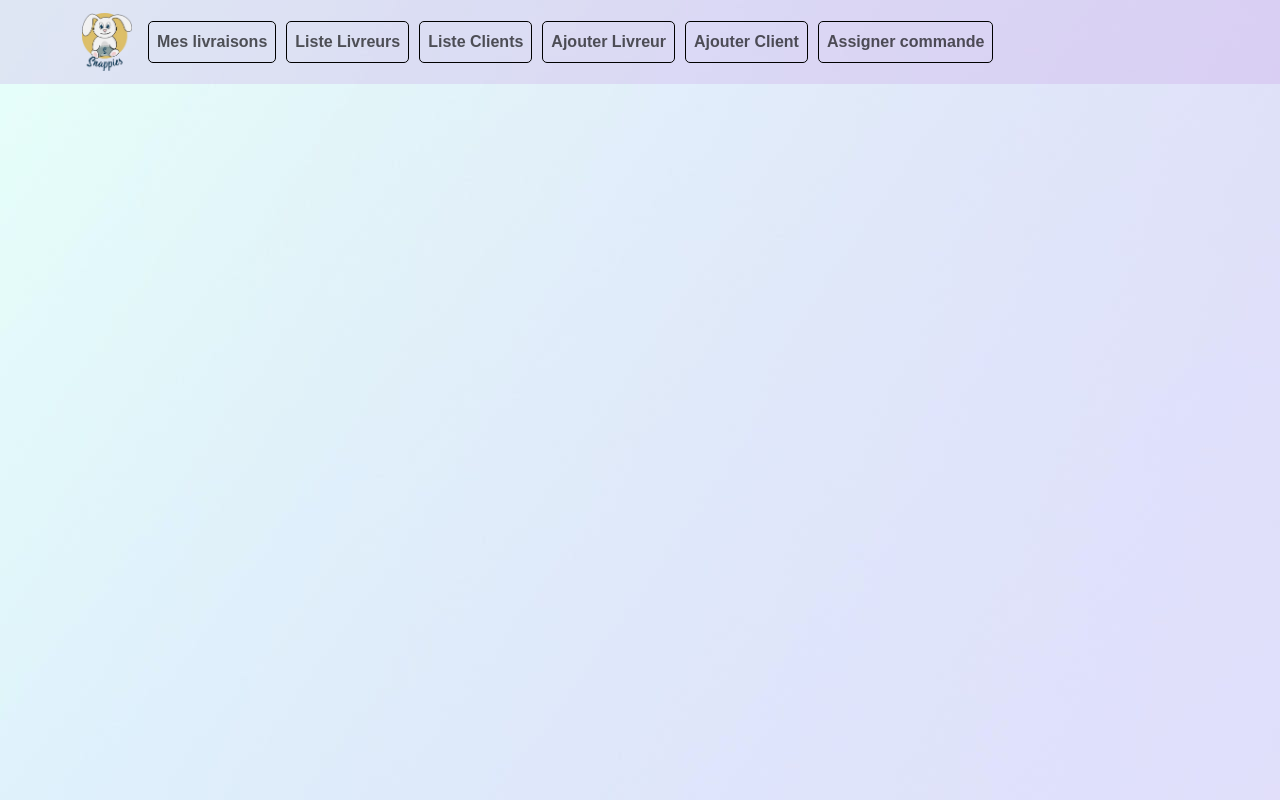
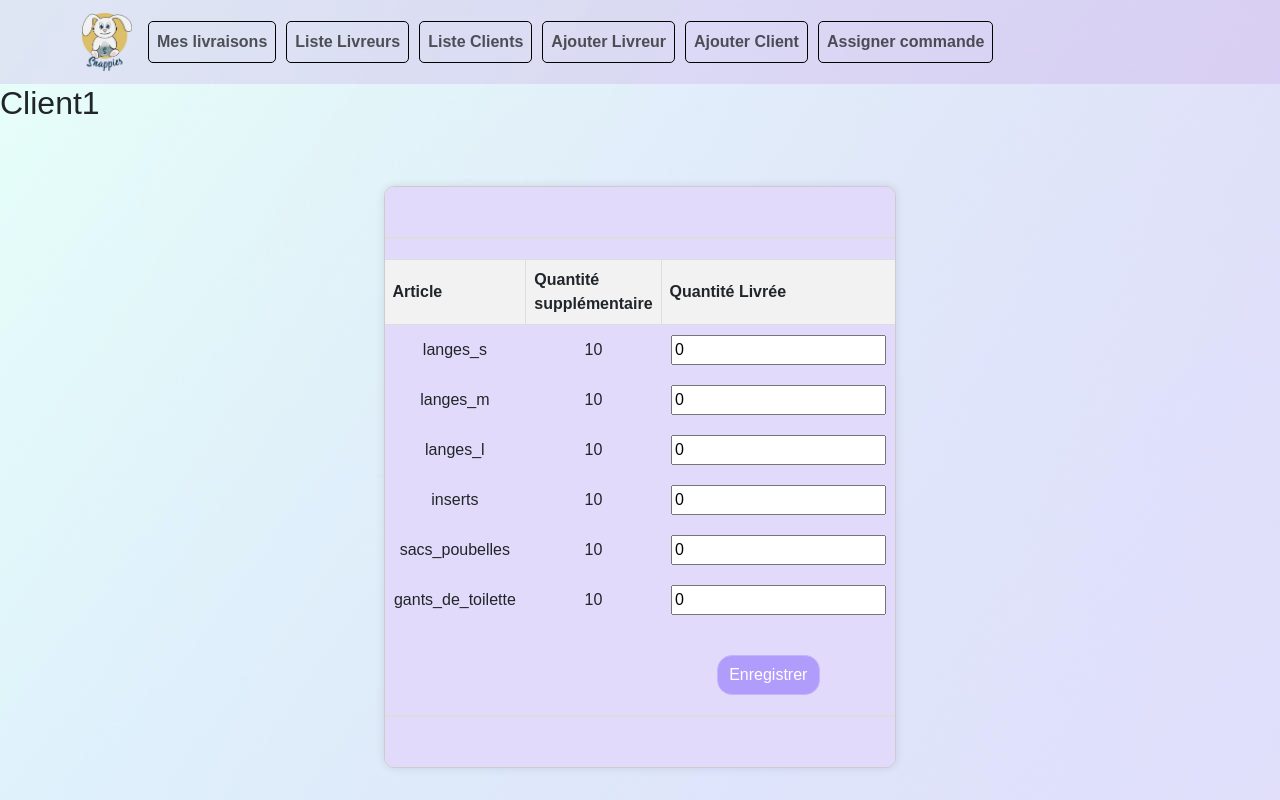
Before and after one commit to adamvinci/pfe2023frontend, a Vue app: page /livraisonclient in a window 1280 px wide. Built offline with nearby package versions, Linux system fonts and the light colour scheme.

Commit message:
ajout page StockCamion et LivraisonClient

```diff
--- a/src/router/index.js
+++ b/src/router/index.js
@@ -5,6 +5,8 @@ import AddClientView from '../views/AddClientView.vue'
 import AddCommandView from '../views/AddCommandView.vue'
 import AssignerView from '../views/AssignerView.vue'
 import AddLivreurView from '../views/AddLivreurView.vue'
+import StockCamion from '../views/StockCamionView.vue'
+import LivraisonClient from '../views/LivraisonClientView.vue'
 
 const router = createRouter({
   history: createWebHistory(import.meta.env.BASE_URL),
@@ -39,6 +41,16 @@ const router = createRouter({
       name: 'addLivreur',
       component: AddLivreurView
     },
+    {
+      path: '/stockcamion',
+      name: 'stockcamion',
+      component: StockCamion
+    },
+    {
+      path: '/livraisonclient',
+      name: 'livraisonclient',
+      component: LivraisonClient
+    },
   ]
 });
 
--- a/src/views/HomeView.vue
+++ b/src/views/HomeView.vue
@@ -1,18 +1,26 @@
 <template>
+  <div class="page-container">
+    <!-- Bouton en haut à gauche -->
+    <router-link to="/stockcamion">
+      <button class="btn-StockCamion">Stock camion</button>
+    </router-link>
+
     <div class="table-container" id="homeView">
       <div class="table-wrapper" id="homeViewDiv">
         <table id="tableHomeView">
           <thead>
             <tr>
+              <!-- Aucun libellé pour la colonne ID -->
               <th>Client</th>
               <th>État de Livraison</th>
             </tr>
           </thead>
           <tbody>
             <tr v-for="(client, index) in clients" :key="index">
+              <td class="hidden-id">{{ client.id }}</td>
               <td>
                 <!-- Utilisation de router-link pour rendre la cellule cliquable -->
-              <router-link :to="{ path: '/' }">{{ client }}</router-link>
+                <router-link :to="{ path: '/livraisonclient' }">{{ client.name }}</router-link>
               </td>
               <td>
                 <button id="livraisonCheck"
@@ -27,15 +35,50 @@
         </table>
       </div>
     </div>
+  </div>
 </template>
 
 <script setup>
 import { ref } from 'vue';
 
-const clients = ref(['Client1', 'Client2', 'Client3']);
+const clients = ref([
+  { id: 1, name: 'Client1' },
+  { id: 2, name: 'Client2' },
+  { id: 3, name: 'Client3' },
+]);
 const livraisons = ref(Array(clients.value.length).fill(false));
 
 const toggleLivraison = (index) => {
   livraisons.value[index] = !livraisons.value[index];
 };
 </script>
+
+<style scoped>
+/* Styles pour masquer la colonne ID */
+.hidden-id {
+  display: none;
+}
+
+/* Styles pour le bouton de retour */
+.btn-StockCamion {
+  width: 20%;
+    height: 40px;
+    border: 1px solid #C4B4FD;
+    background: #B09CFB;
+    color: #fff;
+    cursor: pointer;
+    border-radius: 3px;
+    border-radius: 15px;
+    margin-top: 30px;
+    margin-left: 15px;
+}
+
+.btn-StockCamion:hover {
+  background: #735DC6;
+}
+
+/* Styles pour la page-container */
+.page-container {
+  position: relative;
+}
+</style>
--- /dev/null
+++ b/src/views/LivraisonClientView.vue
@@ -0,0 +1,86 @@
+<template>
+    <div class="page-container">
+      <!-- Bouton en haut à gauche -->
+
+        <h2 class="clientName">Client1</h2>
+
+
+      <div class="table-container" id="homeView">
+        <div class="table-wrapper" id="homeViewDiv">
+          <table id="tableHomeView">
+            <thead>
+              <tr>
+                <th>Article</th>
+                <th>Quantité supplémentaire</th>
+                <th>Quantité Livrée</th>
+              </tr>
+            </thead>
+            <tbody>
+              <tr v-for="(article, index) in articles" :key="index">
+                <td>{{ article.name }}</td>
+                <td>10</td>
+                <td>
+                  <!-- Utilisation de v-model pour lier la valeur à une variable -->
+                  <input v-model="livraisons[index]" type="number" min="0" value=10 />
+                </td>
+              </tr>
+            </tbody>
+          </table>
+
+          <!-- Bouton Enregistrer avec la classe btn-enregistrer -->
+          <button @click="enregistrer" class="btn-enregistrer">Enregistrer</button>
+        </div>
+      </div>
+    </div>
+  </template>
+
+  <script setup>
+  import { ref } from 'vue';
+
+  const articles = ref([
+    { name: 'langes_s' },
+    { name: 'langes_m' },
+    { name: 'langes_l' },
+    { name: 'inserts' },
+    { name: 'sacs_poubelles' },
+    { name: 'gants_de_toilette' },
+  ]);
+
+  // Initialisation de la liste des livraisons avec la quantité par défaut
+  const livraisons = ref(Array(articles.value.length).fill(0));
+
+  const enregistrer = () => {
+    // Ajoute la logique pour enregistrer les modifications
+    console.log('Modifications enregistrées :', livraisons.value);
+  };
+  </script>
+
+  <style scoped>
+  /* Styles pour masquer la colonne ID */
+  .hidden-id {
+    display: none;
+  }
+
+  /* Styles pour la page-container */
+  .page-container {
+    position: relative;
+  }
+
+  /* Styles pour le bouton Enregistrer */
+  .btn-enregistrer {
+    width: 20%;
+    height: 40px;
+    border: 1px solid #C4B4FD;
+    background: #B09CFB;
+    color: #fff;
+    cursor: pointer;
+    border-radius: 3px;
+    border-radius: 15px;
+    margin-top: 30px;
+    margin-left: 50%;
+  }
+
+  .btn-enregistrer:hover {
+    background: #735DC6;
+  }
+  </style>
--- /dev/null
+++ b/src/views/StockCamionView.vue
@@ -0,0 +1,70 @@
+<template>
+    <div class="page-container">
+      <!-- Bouton en haut à gauche -->
+      <router-link to="/home">
+        <button class="btn-back">Retour</button>
+      </router-link>
+
+      <div class="table-container" id="homeView">
+        <div class="table-wrapper" id="homeViewDiv">
+          <table id="tableHomeView">
+            <thead>
+              <tr>
+                <th>Article</th>
+                <th>Quantité supplémentaire</th>
+              </tr>
+            </thead>
+            <tbody>
+              <tr v-for="(article, index) in articles" :key="index">
+                <td>{{ article.name }}</td>
+                <td>10</td>
+              </tr>
+            </tbody>
+          </table>
+        </div>
+      </div>
+    </div>
+  </template>
+
+  <script setup>
+  import { ref } from 'vue';
+
+  const articles = ref([
+    { name: 'langes_s' },
+    { name: 'langes_m' },
+    { name: 'langes_l' },
+    { name: 'inserts' },
+    { name: 'sacs_poubelles' },
+    { name: 'gants_de_toilette' },
+  ]);
+  </script>
+
+  <style scoped>
+  /* Styles pour masquer la colonne ID */
+  .hidden-id {
+    display: none;
+  }
+
+  /* Styles pour le bouton de retour */
+  .btn-back {
+    width: 20%;
+    height: 40px;
+    border: 1px solid #C4B4FD;
+    background: #B09CFB;
+    color: #fff;
+    cursor: pointer;
+    border-radius: 3px;
+    border-radius: 15px;
+    margin-top: 30px;
+    margin-left: 15px;
+  }
+
+  .btn-back:hover {
+    background: #735DC6;
+  }
+
+  /* Styles pour la page-container */
+  .page-container {
+    position: relative;
+  }
+  </style>
```
Also changed, not shown: 1 other file (tests, documents, lock files or other folders). Lines whose indentation alone changed are shown as unchanged.
